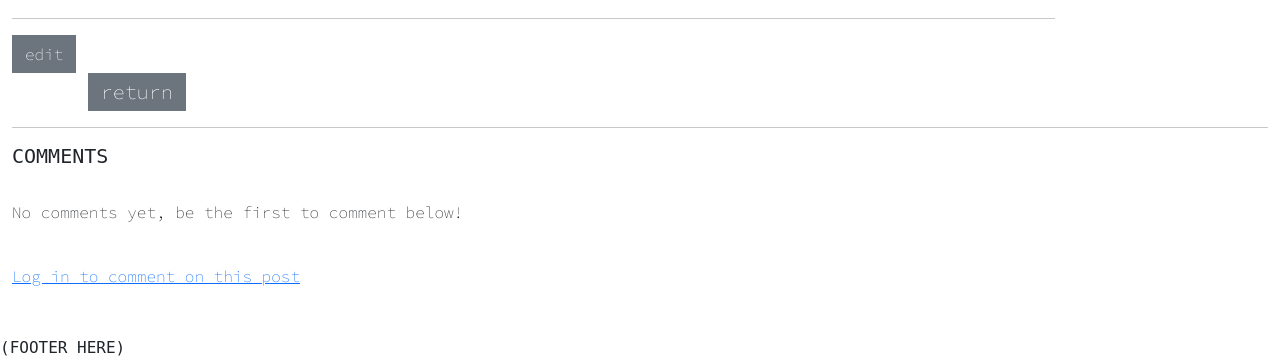
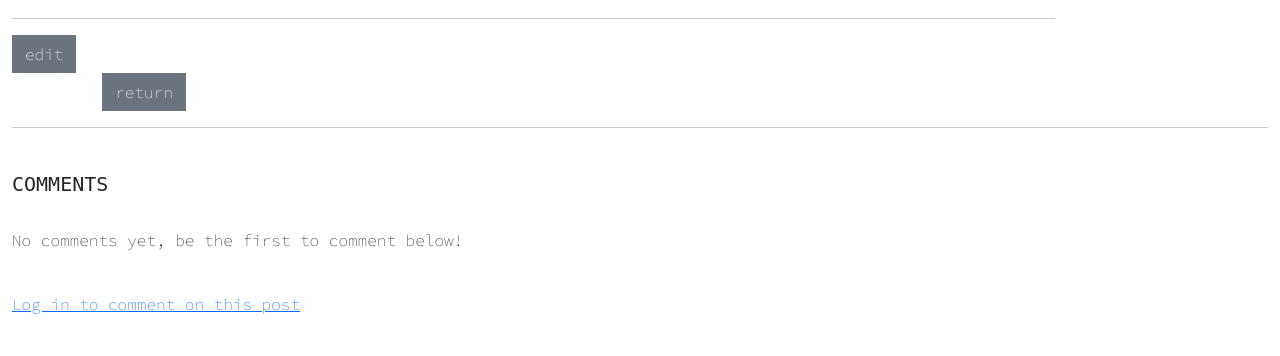
Before and after one commit to NickWaldock/talk-practice-forum-p4, a Django app: template templates/article.html in a window 1280 px wide. Shown: the part 347-703 px from the top of the page. Run offline with Django 3.2, Linux system fonts and the light colour scheme; the template is opened without the code that fills it, so the values that code supplies are empty; some libraries are stand-ins or nearby versions; some web fonts are replaced.

Commit message:
Fixed font size and button shape in buttons in single page view

```diff
--- a/templates/article.html
+++ b/templates/article.html
@@ -7,12 +7,14 @@
 <div class="container-fluid mb-5">
     <div class="row">
         <div class="col-lg-10 col-12">
+            <!-- Category Link -->
             <div class="mt-4">
                 <a href="{% url 'category' post.category %}" class="text-decoration-none text-reset">
                     <h4 class="body-font">This post is in the category: <strong>{{ post.category }}</strong></h4>
                     <p class="body-font text-muted">Click to view more posts relating to this topic</p>
                 </a>
             </div>
+            <!-- Post Content -->
             <hr>
             <br>
             <h1 class="title-font mt-3">{{ post.title }}</h1>
@@ -26,7 +28,6 @@
             <p class="body-font">{{ total_likes }} likes</p>
             <p class="body-font">{{ post.body }}</p>
             <hr>
-
 
             <div class="container">
                 <div class="row">
@@ -47,6 +48,7 @@
                             {% endif %}
                         </div>
                     </div>
+
                     <!-- Allow access to edit posts in user is the author -->
                     {% if user.id == post.author.id %}
                     <div class="col-2 p-0">
@@ -61,14 +63,14 @@
                     <div class="col-2 p-0">
                         <button class="btn btn-secondary rounded-0 btn-block float-end">
                             <a href="{% url 'home' %}" class="text-reset text-decoration-none">
-                                <h5 class="body-font m-0">return</h5>
+                                <p class="body-font m-0">return</p>
                             </a>
                         </button>
-
                     </div>
                 </div>
             </div>
             <hr>
+            <br>
             <!-- To display comments -->
             <h5 class="title-font mt-1">COMMENTS</h5>
             <br>
@@ -98,7 +100,7 @@
                 <form method="POST">
                     {% csrf_token %}
                     {{ form.as_table }}
-                    <button class="btn btn-secondary mt-3">ADD COMMENT</button>
+                    <button class="btn btn-secondary rounded-0 mt-3 body-font">add comment</button>
                 </form>
             </div>
 
```
